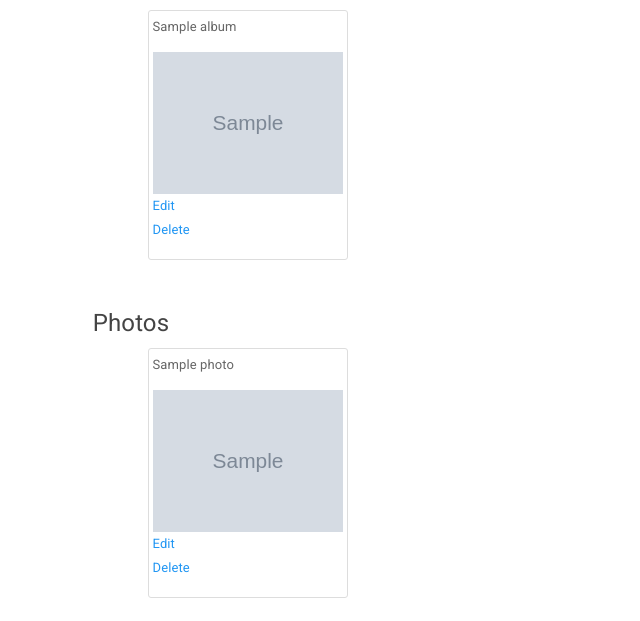
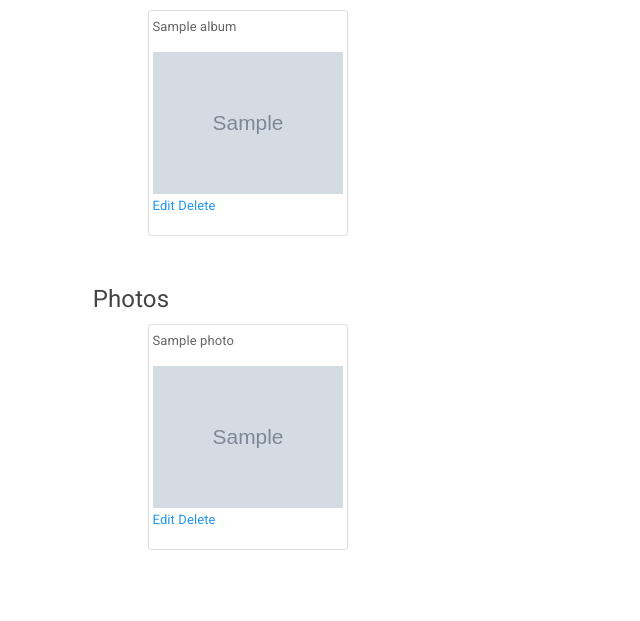
Before and after one commit to WillWeatherford/django-imager, a Django app: page /images/library/ in a window 1280 px wide. Shown: the part 179-800 px from the top of the page, without its empty margins (0-640 px from the left). Run offline with Django 3.2, Linux system fonts and the light colour scheme; a user stored in the database is signed in; tables that the repository leaves empty hold one stand-in row (values such as "Sample post"); grey boxes marked "Sample" are stand-in pictures; some libraries are stand-ins or nearby versions.

Commit message:
Fixed the edit/delete links section to be in a line.

```diff
--- a/imagersite/imager_images/templates/imager_images/library.html
+++ b/imagersite/imager_images/templates/imager_images/library.html
@@ -10,12 +10,12 @@
 
   <h3>{{user.username}}'s Library</h3>
 
-
   <div class="lib-block">
     <h4>Albums</h4>
     <section class="albums">
       {% for album in user.albums.all %}
         <div class="thumbnail" id="album">
+
           <p class="album-title">{{album.title}}</p>
           <a href="{% url 'album_detail' pk=album.pk %}">
           {% thumbnail album.get_cover "200" as img_file %}
@@ -24,25 +24,25 @@
             <img src={% static "default_thumbnail/django-magic-thumb.jpg" %}>
           {% endthumbnail %}
           </a>
+
         {% if album.owner == user %}
-              <p class='edit-delete-album'>
-                <span class='edit-album'>
-                  <a href="{% url 'edit_album' pk=album.pk %}">Edit</a>
-                </span>
-                <span class='delete-album'>
-                  <a href="{% url 'delete_album' pk=album.pk %}">Delete</a>
-                </span>
+          <p class='edit-delete edit-delete-album'>
+            <a class='edit-album' href="{% url 'edit_album' pk=album.pk %}">Edit</a>
+            <a class='delete-album' href="{% url 'delete_album' pk=album.pk %}">Delete</a>
           </p>
         {% endif %}
+
         </div>
       {% endfor %}
     </section>
   </div>
+
   <div class="lib_block">
     <h4>Photos</h4>
     <section class="photos">
       {% for photo in user.photos.all %}
         <div class="thumbnail">
+
           <p class="photo-title">{{photo.title}}</p>
           {% thumbnail photo.img_file "200" as file %}
             <a href="{% url 'photo_detail' pk=photo.pk %}">
@@ -51,16 +51,14 @@
             {% empty %}
               <p>No Photo Found</p>
           {% endthumbnail %}
+
         {% if photo.owner == user %}
-              <p class='edit-delete-photo'>
-                <span class='edit-photo'>
-                  <a href="{% url 'edit_photo' pk=photo.pk %}">Edit</a>
-                </span>
-                <span class='delete-photo'>
-                  <a href="{% url 'delete_photo' pk=photo.pk %}">Delete</a>
-                </span>
+          <p class='edit-delete edit-delete-photo'>
+            <a class='edit-photo' href="{% url 'edit_photo' pk=photo.pk %}">Edit</a>
+            <a class='delete-photo' href="{% url 'delete_photo' pk=photo.pk %}">Delete</a>
           </p>
         {% endif %}
+
         </div>
       {% endfor %}
     </section>
--- a/imagersite/static/base.css
+++ b/imagersite/static/base.css
@@ -47,3 +47,11 @@ div h4{
     min-height: 100%;
     width: auto;
 }
+
+.edit-delete-photo a {
+    display: inline-block;
+}
+
+.edit-delete-album a {
+    display: inline-block;
+}
```
Also changed, not shown: imagersite/imager_images/templates/imager_images/album.html (+5 -2 lines), imagersite/imager_images/templates/imager_images/photo.html (+6 -10 lines). Lines whose indentation alone changed are shown as unchanged.
